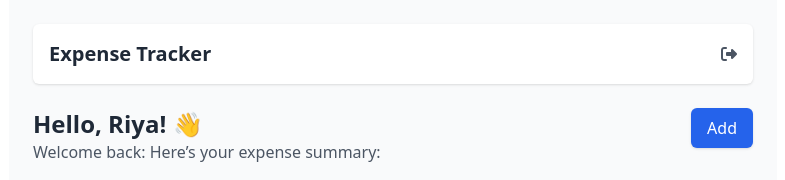
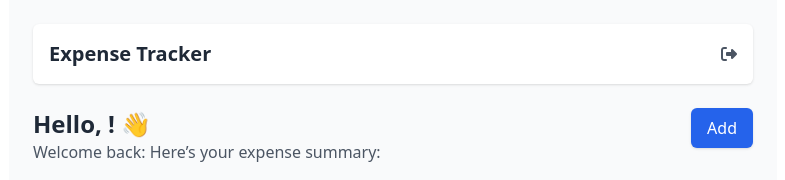
Before and after one commit to GlitchRemo/expense-tracker-vue, a Vue app: page /dashboard in a window 1280 px wide. Shown: the top 180 px of the page, without its empty margins (247-1032 px from the left). Built offline with nearby package versions, Linux system fonts and the light colour scheme; no server answers.

Commit message:
fix hardcoded username

```diff
--- a/src/pages/Dashboard.vue
+++ b/src/pages/Dashboard.vue
@@ -68,7 +68,7 @@ export default {
     <!-- Greeting and Add Button -->
     <div class="flex justify-between items-start mb-4">
       <div>
-        <h1 class="text-2xl font-bold text-gray-800">Hello, Riya! 👋</h1>
+        <h1 class="text-2xl font-bold text-gray-800">Hello, {{username}}! 👋</h1>
         <p class="text-gray-600">Welcome back: Here’s your expense summary:</p>
       </div>
       <button @click="navigateToAddExpense"
```
